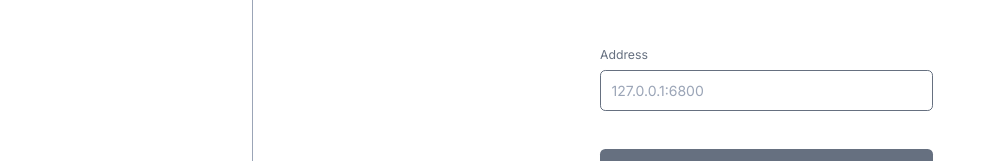
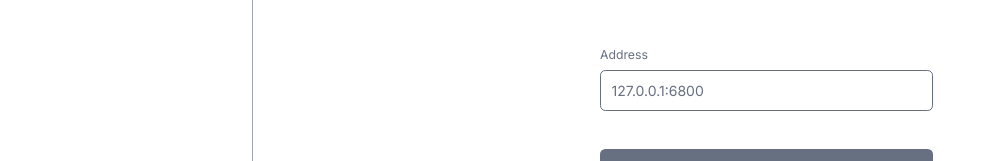
Before and after one commit to Dog-Egg/scrapy-ui, a Next.js app: page /nodes/add in a window 1280 px wide. Shown: the part 221-382 px from the top of the page, without its empty margins (0-982 px from the left). Built offline with nearby package versions, Linux system fonts and the light colour scheme.

Commit message:
display form error.

```diff
--- a/src/app/(dashboard)/nodes/add/page.tsx
+++ b/src/app/(dashboard)/nodes/add/page.tsx
@@ -19,7 +19,11 @@ function AddNode() {
     <div className="relative flex h-full w-full justify-center">
       <Form className="absolute top-1/3 mx-auto w-1/3">
         <Form.Item label="Address" errorMsg={addressErrMsg}>
-          <Input placeholder="127.0.0.1:6800" onChange={setAddress} />
+          <Input
+            placeholder="127.0.0.1:6800"
+            onChange={setAddress}
+            defaultValue="127.0.0.1:6800"
+          />
         </Form.Item>
         <div className="mt-[2.75rem]">
           <Button
@@ -29,13 +33,13 @@ function AddNode() {
                 method: "post",
                 body: JSON.stringify(bodyData),
               }).then((resp) => {
-                resp.json().then((data) => {
-                  if (data.status === "ok") {
-                    router.back();
-                  } else if (data.status === "error") {
+                if (resp.ok) {
+                  router.back();
+                } else {
+                  resp.json().then((data) => {
                     setAddressErrMsg(data.fieldErrors?.address);
-                  }
-                });
+                  });
+                }
               });
             }}
           >
--- a/src/app/api/nodes/route.ts
+++ b/src/app/api/nodes/route.ts
@@ -5,11 +5,13 @@ import { addNode, getNodeByAddress } from "@/db";
 export async function POST(request: Request) {
   const data: APIData.Node = await request.json();
   if (getNodeByAddress(data.address)) {
-    return Response.json({
-      status: "error",
-      fieldErrors: { address: "Address already exists." },
-    });
+    return Response.json(
+      {
+        fieldErrors: { address: "Address already exists." },
+      },
+      { status: 400 },
+    );
   }
   addNode(data);
-  return Response.json({ status: "ok" });
+  return new Response();
 }
--- a/src/components/Form/index.tsx
+++ b/src/components/Form/index.tsx
@@ -25,14 +25,16 @@ interface FormItemProps extends PropsWithChildren {
 }
 
 function FormItem({ children, label, errorMsg }: FormItemProps) {
+  const isErr = !!errorMsg; // 是否为错误状态
+
   return (
-    <div className="relative mb-6">
+    <div className={classNames("group relative mb-6", isErr && "is-error")}>
       {label && (
         <label className="mb-2 block text-sm font-normal">{label}</label>
       )}
       {children}
       {errorMsg && (
-        <span className="text-danger absolute -bottom-5 left-0 text-xs">
+        <span className="absolute -bottom-5 left-0 text-xs text-danger">
           {errorMsg}
         </span>
       )}
--- a/src/components/Input.tsx
+++ b/src/components/Input.tsx
@@ -1,18 +1,20 @@
 interface Props {
   placeholder?: string;
   onChange?: (value: string) => void;
+  defaultValue?: string;
 }
 
 function Input(props: Props) {
   return (
     <input
-      className="border-primary placeholder:text-secondary block w-full rounded-md border px-3 py-3 outline-none"
+      className="block w-full rounded-md border border-primary px-3 py-3 outline-none placeholder:text-tertiary group-[.is-error]:border-danger"
       type="text"
       placeholder={props.placeholder}
       onChange={(e) => {
         const value = e.target.value;
         props.onChange && props.onChange(value);
       }}
+      defaultValue={props.defaultValue}
     />
   );
 }
--- a/src/db.ts
+++ b/src/db.ts
@@ -1,4 +1,4 @@
-const nodes: APIData.Node[] = [];
+const nodes: APIData.Node[] = [{ address: "127.0.0.1:6800" }];
 
 /**
  * 添加 Node。
--- a/tailwind.config.ts
+++ b/tailwind.config.ts
@@ -13,6 +13,7 @@ const config: Config = {
       tertiary: "#EEF1F4",
       white: "#FFFFFF",
       danger: "#F62C2C",
+      annotations: "#F6BE2C",
     },
   },
   plugins: [],
```
